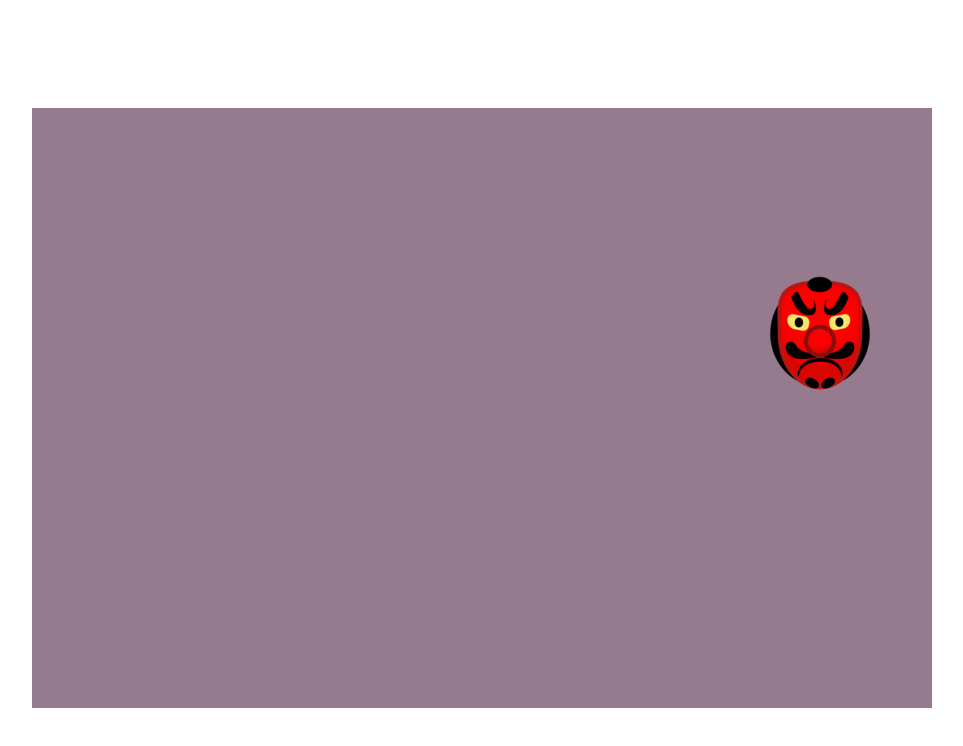
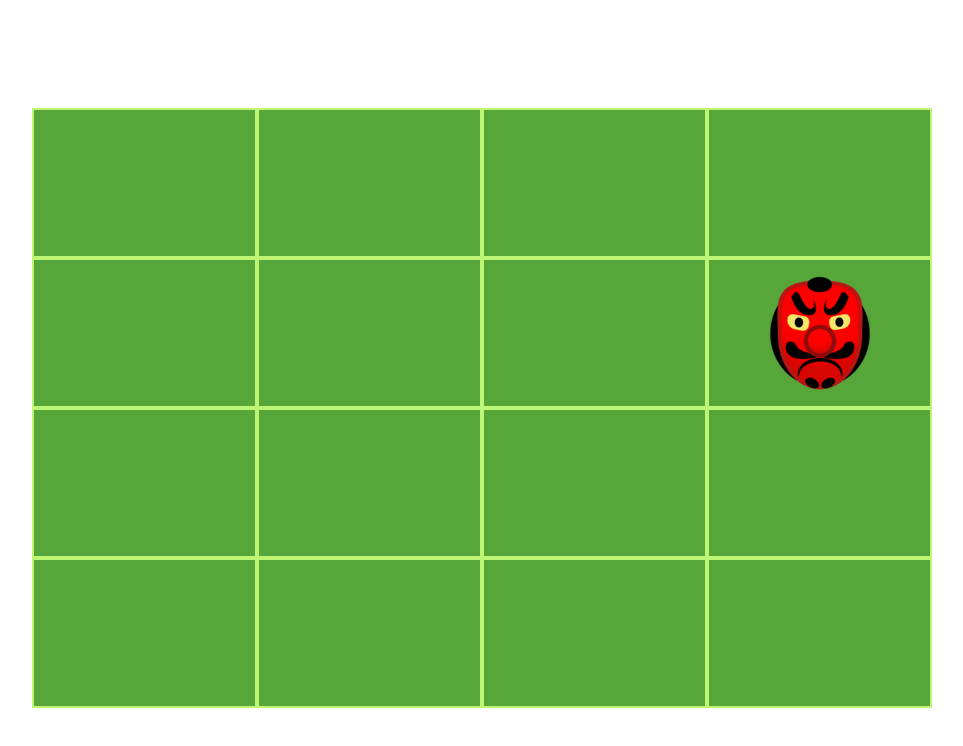
Before and after one commit to KatrinaAnt/Goblin-game, a website built with webpack: page src/index.html in a window 1280 px wide. Shown: the whole page, without its empty margins (158-1121 px from the left). Built offline with nearby package versions, Linux system fonts and the light colour scheme.

Commit message:
Внесение правок

```diff
--- a/src/index.html
+++ b/src/index.html
@@ -6,23 +6,6 @@
     <title>Document</title>
 </head>
 <body>
-    <main class="field">
-        <div class="field-item"></div>
-        <div class="field-item"></div>
-        <div class="field-item"></div>
-        <div class="field-item"></div>
-        <div class="field-item"></div>
-        <div class="field-item"></div>
-        <div class="field-item"></div>
-        <div class="field-item"></div>
-        <div class="field-item"></div>
-        <div class="field-item"></div>
-        <div class="field-item"></div>
-        <div class="field-item"></div>
-        <div class="field-item"></div>
-        <div class="field-item"></div>
-        <div class="field-item"></div>
-        <div class="field-item"></div>
-    </main>
+
 </body>
 </html>
--- a/src/js/app.js
+++ b/src/js/app.js
@@ -1,6 +1,15 @@
 import Game from './game/game';
 
 document.addEventListener('DOMContentLoaded', () => {
+    const main = document.createElement('main');
+    main.classList = 'field';
+    document.body.appendChild(main);
+    for(let i = 0; i < 16; i++) {
+        let div = document.createElement('div');
+        div.classList = 'field-item';
+        main.appendChild(div);
+    }
+
     const game = new Game(document.querySelectorAll('.field-item'));
     setInterval(() => {
         game.movingCharacter();
--- a/src/js/game/game.css
+++ b/src/js/game/game.css
@@ -4,13 +4,15 @@
     height: 600px;
     width: 900px;
     flex-wrap: wrap;
-    background-color: #957b8d;
+    background-color: #57a639;
 }
 
 .field-item {
     display: flex;
+    box-sizing: border-box;
     justify-content: center;
     align-items: center;
     height: 150px;
     width: 225px;
+    border: 2px solid #bef574;
 }
```
